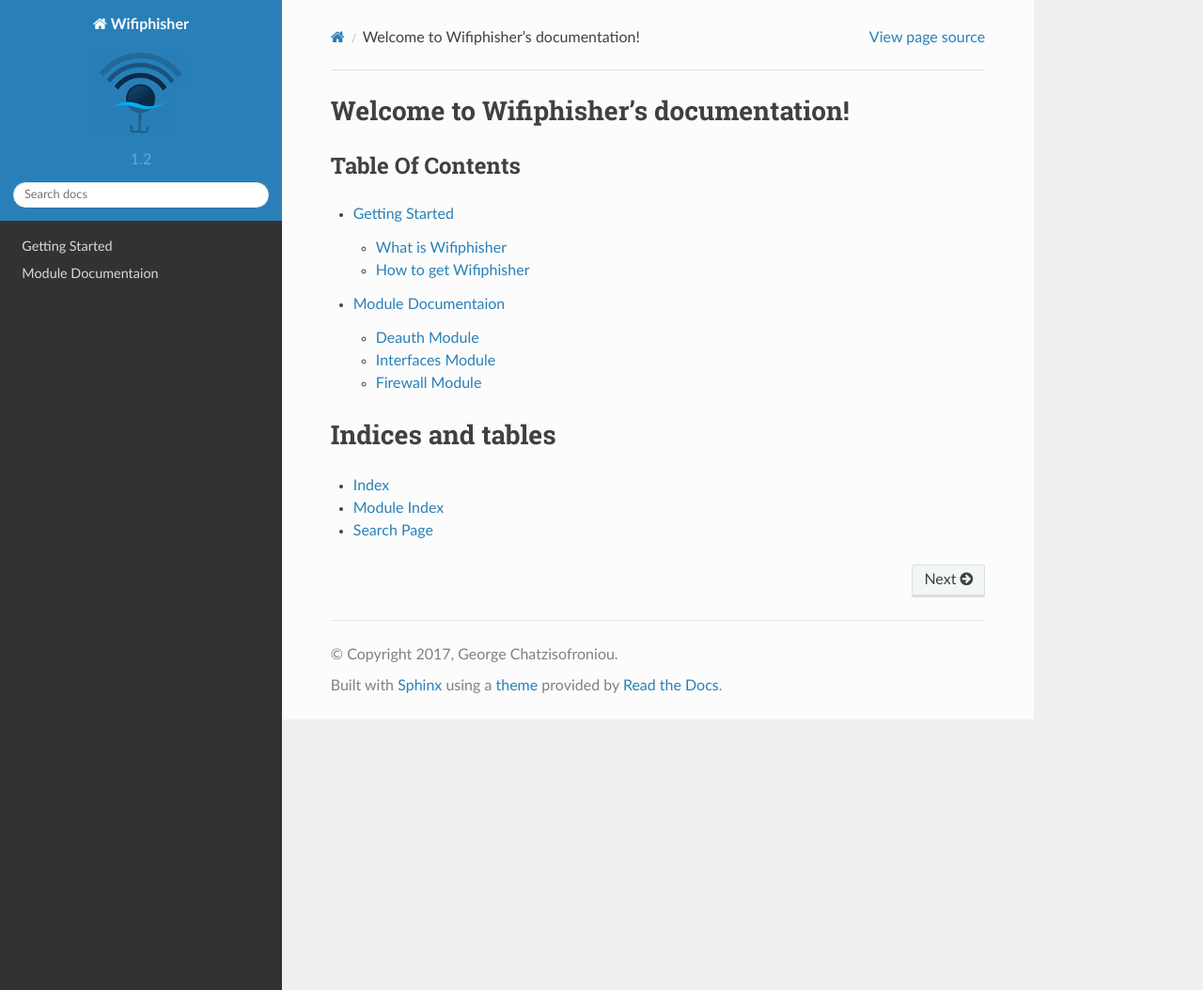
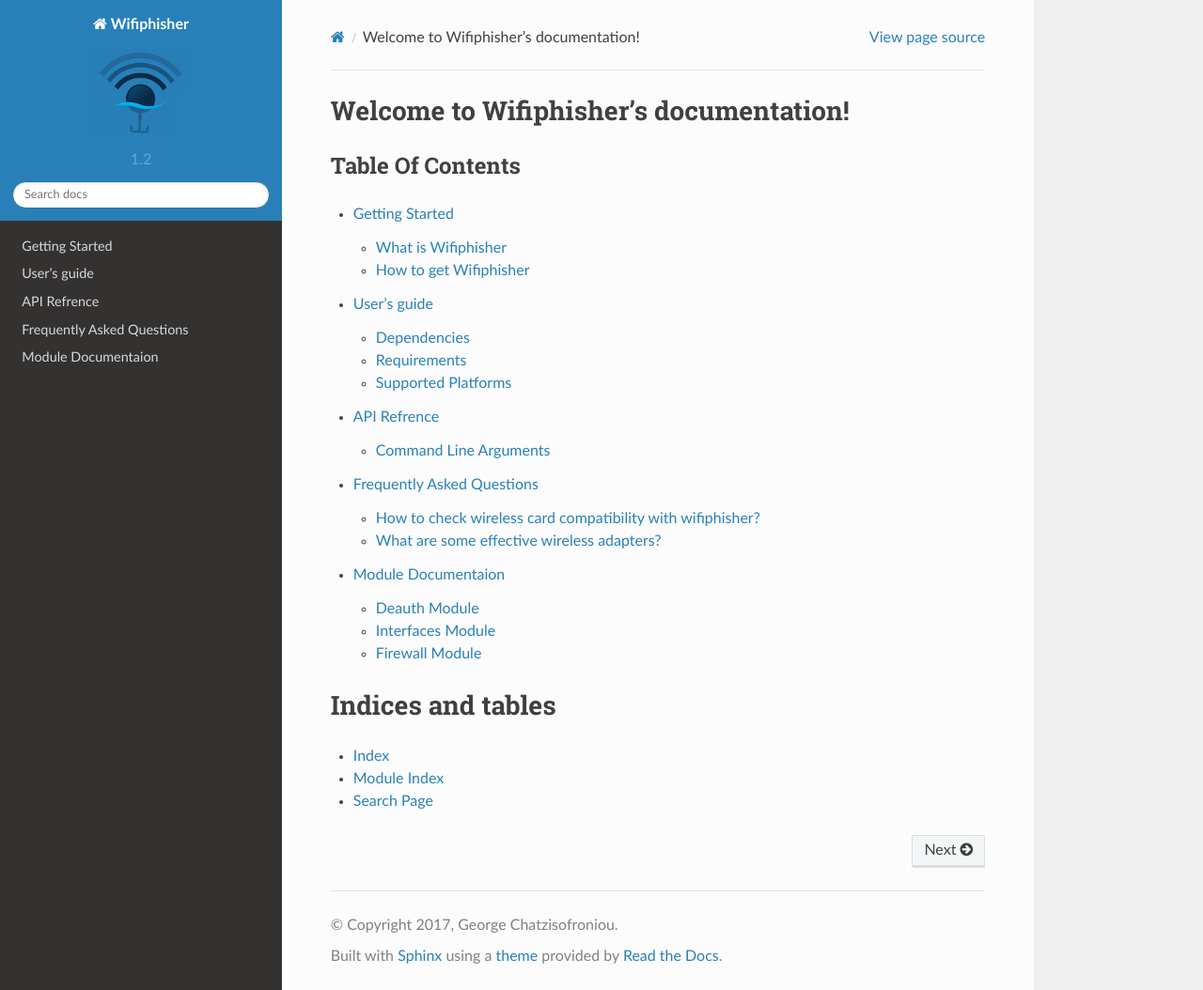
Before and after one commit to wifiphisher/wifiphisher, a Sphinx documentation site: the page built from docs/index.rst, in a window 1280 px wide and 1054 px high. Shown: the whole window at 94% size. Built offline with Sphinx 7.4.7 and the Read the Docs theme 2.0.0, drawn with Linux system fonts in a browser that asks for light colours.

Commit message:
docs: add more sections
Add FAQ, users guide and API sections to the documentaion. Also
fix some warnings in other sections.

```diff
--- /dev/null
+++ b/docs/faq.rst
@@ -0,0 +1,28 @@
+Frequently Asked Questions
+===========================
+
+-----------------------------------------------------------
+How to check wireless card compatibility with wifiphisher?
+-----------------------------------------------------------
+
+-------------------------------------------
+What are some effective wireless adapters?
+-------------------------------------------
++-------------+------------+-----------------+
+|    Name     | AP Support | Monitor Support |
++=============+============+=================+
+|*TP-LINK*    | |check|    | |check|         +
+| TL-WN722N   |            |                 +
++-------------+------------+-----------------+
++-------------+------------+-----------------+
++-------------+------------+-----------------+
++-------------+------------+-----------------+
++-------------+------------+-----------------+
++-------------+------------+-----------------+
++-------------+------------+-----------------+
++-------------+------------+-----------------+
++-------------+------------+-----------------+
+
+
+
+.. |check| unicode:: U+2713
--- a/docs/index.rst
+++ b/docs/index.rst
@@ -13,7 +13,11 @@
    :maxdepth: 2
 
    getting_started.rst
+   users_guide.rst
+   api.rst
+   faq.rst
    modules.rst
+
 
 
 Indices and tables
--- a/docs/modules.rst
+++ b/docs/modules.rst
@@ -7,11 +7,11 @@
    :members:
 
 Interfaces Module
--------------
+------------------
 .. automodule:: interfaces
    :members:
 
 Firewall Module
--------------
+----------------
 .. automodule:: firewall
    :members:
--- /dev/null
+++ b/docs/users_guide.rst
@@ -0,0 +1,43 @@
+=============
+User's guide
+=============
+
+--------------
+Dependencies
+--------------
+Wifiphisher currently has the following dependencies:
+
+- PyRIC_
+- Blessings_
+- Tornado_
+- Dnsmasq_
+- Hostapd_
+
+.. _Hostapd: http://w1.fi/hostapd/
+.. _PyRIC: https://github.com/wraith-wireless/PyRIC
+.. _Blessings: https://github.com/erikrose/blessings
+.. _Tornado: https://github.com/tornadoweb/tornado
+.. _Dnsmasq: http://www.thekelleys.org.uk/dnsmasq/doc.html
+
+--------------
+Requirements
+--------------
+^^^^^^^^^
+Hardware
+^^^^^^^^^
+ :ref:`Frequently Asked Questions`
+
+^^^^^^^^^
+Software
+^^^^^^^^^
+***********
+Python 2.7
+***********
+--------------------
+Supported Platforms
+--------------------
+Currently our only supported platform is Kali_ Linux. However the plan to add android and other
+Linux is possible.
+
+
+.. _Kali: https://www.kali.org/
```
